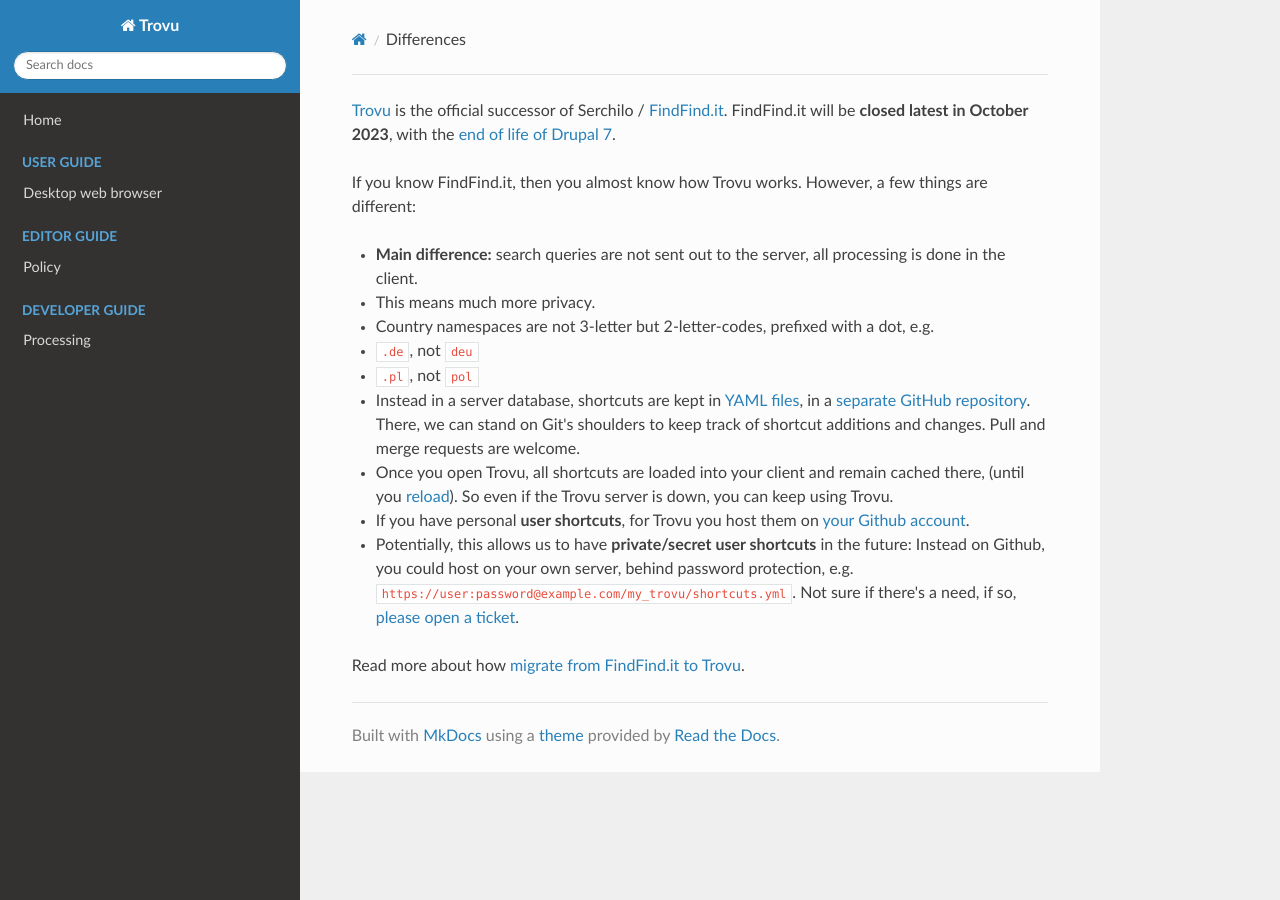
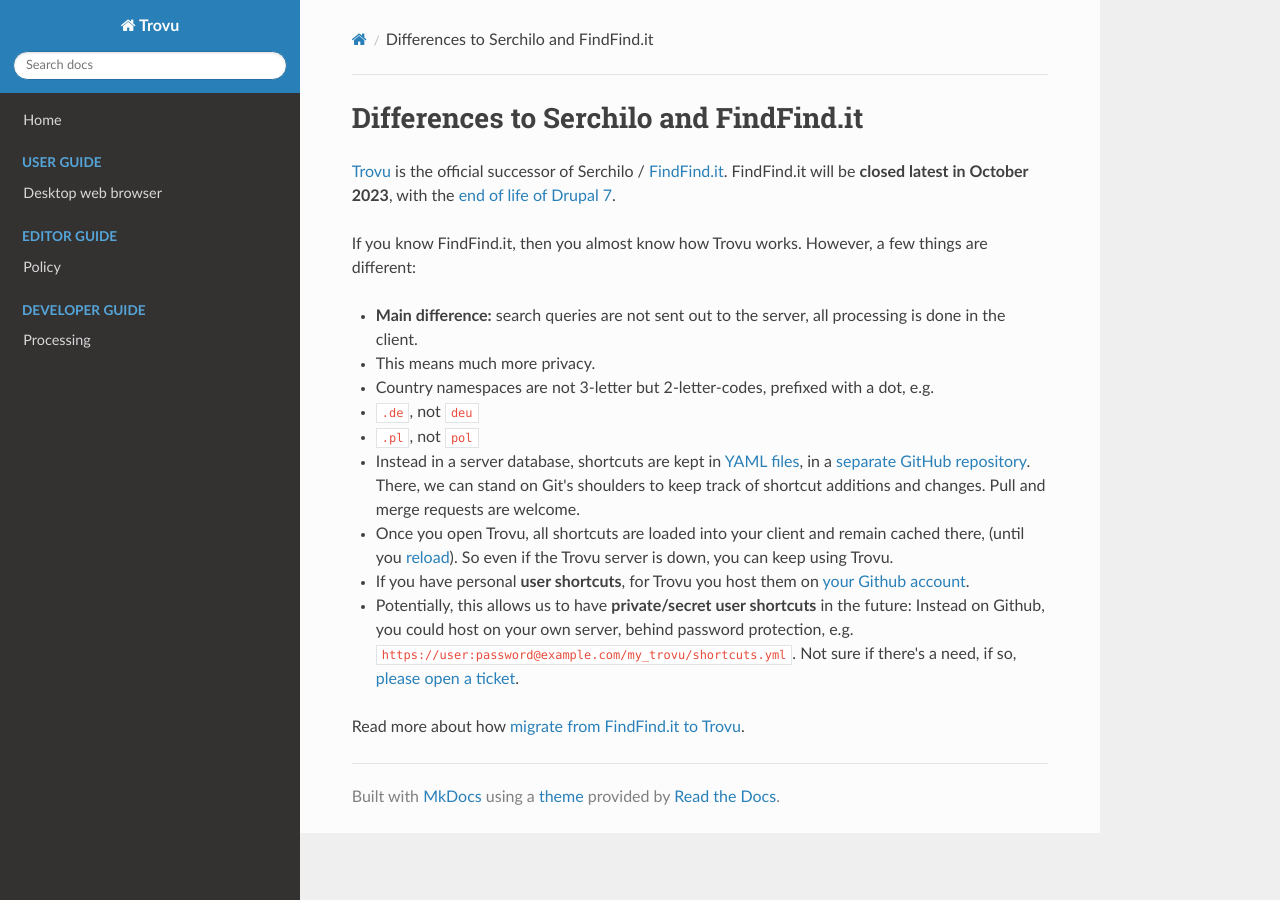
Before and after one commit to trovu/trovu, an MkDocs documentation site: the page built from docs/legacy/differences.md, in a window 1280 px wide. Built offline with MkDocs 1.6.1, drawn with Linux system fonts in a browser that asks for light colours; nearby versions of some CDN libraries.

Commit message:
Add title.

```diff
--- a/docs/legacy/differences.md
+++ b/docs/legacy/differences.md
@@ -1,3 +1,5 @@
+# Differences to Serchilo and FindFind.it
+
 [Trovu](https://trovu.net/) is the official successor of Serchilo / [FindFind.it](https://www.findfind.it/). FindFind.it will be **closed latest in October 2023**, with the [end of life of Drupal 7](https://www.drupal.org/psa-2022-02-23).
 
 If you know FindFind.it, then you almost know how Trovu works. However, a few things are different:
```
